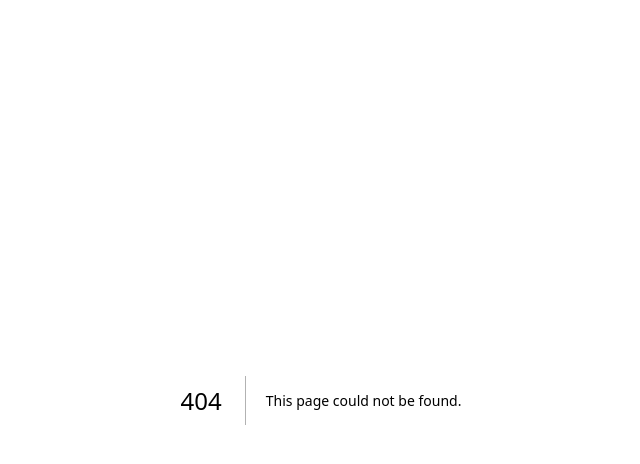
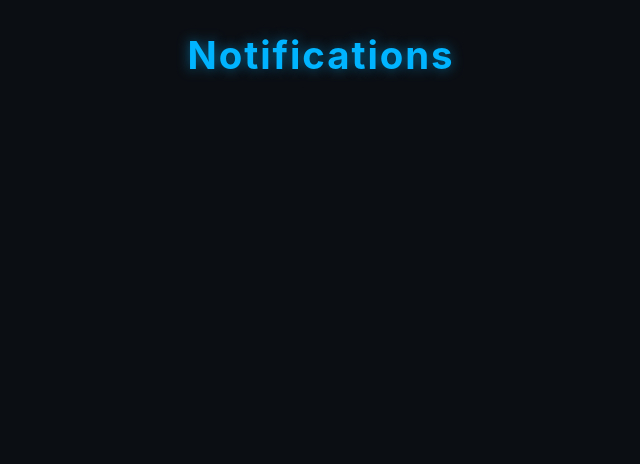
Before and after one commit to nao317/synapz, a Next.js app: page /notifications in a window 1280 px wide. Before the commit this address had no page. Shown: the top 464 px of the page, without its empty margins (319-959 px from the left). Built offline with nearby package versions, Linux system fonts and the light colour scheme.

Commit message:
notificationを作成した

```diff
--- /dev/null
+++ b/src/app/notifications/notifications.module.css
@@ -0,0 +1,107 @@
+/* notifications.module.css */
+
+/* 変数定義 */
+:root {
+    --bg: #0b0f14;
+    --surface: #121926;
+    --text: #e6eef8;
+    --accent: #00b4ff;
+    --accent-glow: rgba(0, 180, 255, 0.5);
+    --radius: 14px;
+    --transition: 0.25s ease;
+}
+
+/* ページ全体 */
+body {
+    margin: 0;
+    padding: 0;
+    background: radial-gradient(ellipse at top, #0b0f14, #080c12 80%);
+    color: var(--text);
+    font-family: 'Inter', 'Noto Sans JP', sans-serif;
+    overflow-x: hidden;
+}
+
+/* 通知全体のコンテナ */
+.container {
+    display: flex;
+    flex-direction: column;
+    align-items: center;
+    justify-content: flex-start;
+    min-height: 100vh;
+    padding: 2rem;
+    background: var(--bg);
+    overflow: hidden;
+}
+
+/* タイトル */
+.title {
+    font-size: 2.4rem;
+    font-weight: 700;
+    margin-bottom: 2rem;
+    color: var(--accent);
+    text-shadow: 0 0 12px var(--accent-glow);
+    letter-spacing: 0.05em;
+}
+
+/* 通知リスト全体 */
+.list {
+    width: 100%;
+    max-width: 600px;
+    list-style: none; /* 丸などを消す */
+    padding: 0;
+    margin: 0;
+    display: flex;
+    flex-direction: column;
+    gap: 1rem; /* リストアイテムの間隔 */
+    overflow-y: auto;
+    max-height: 70vh; /* 高さ制限してスクロール可能に */
+}
+
+/* 個別通知 */
+.item {
+    background: var(--surface);
+    padding: 1rem 1.5rem;
+    border-radius: var(--radius);
+    box-shadow: 0 2px 12px rgba(0, 180, 255, 0.1);
+    color: var(--text);
+    font-size: 1rem;
+    transition: transform var(--transition), box-shadow var(--transition);
+}
+
+/* ホバー時の動き */
+.item:hover {
+    transform: translateX(5px);
+    box-shadow: 0 4px 20px rgba(0, 180, 255, 0.25);
+}
+
+/* スクロールバーカスタム */
+.list::-webkit-scrollbar {
+    width: 8px;
+}
+
+.list::-webkit-scrollbar-thumb {
+    background: var(--accent-glow);
+    border-radius: var(--radius);
+}
+
+.list::-webkit-scrollbar-track {
+    background: var(--bg);
+}
+
+/* モバイル対応 */
+@media (max-width: 480px) {
+    .title {
+        font-size: 2rem;
+        margin-bottom: 1.5rem;
+    }
+
+    .list {
+        max-width: 100%;
+        gap: 0.8rem;
+    }
+
+    .item {
+        padding: 0.8rem 1rem;
+        font-size: 0.95rem;
+    }
+}
--- /dev/null
+++ b/src/app/notifications/page.tsx
@@ -0,0 +1,23 @@
+"use client";
+
+// notifications.tsx
+import React, { useState } from 'react';
+import styles from './notifications.module.css';
+import TypewriterText from '../../lib/components/TypewriterText';
+export default function notifications() {
+    const [notifications, setNotifications] = useState<string[]>([]);//複数の通知をリストで表示
+    //const [newNotification, setNewNotification] = useState('');
+
+    return (
+        <div className={styles.container}>
+            <h1 className={styles.title}>Notifications</h1>
+            <ul className={styles.list}>
+                {notifications.map((note, index) => (
+                    <li key={index} className={styles.item}>
+                        {note}
+                    </li>
+                ))}
+            </ul>
+        </div>
+    );
+}
```
